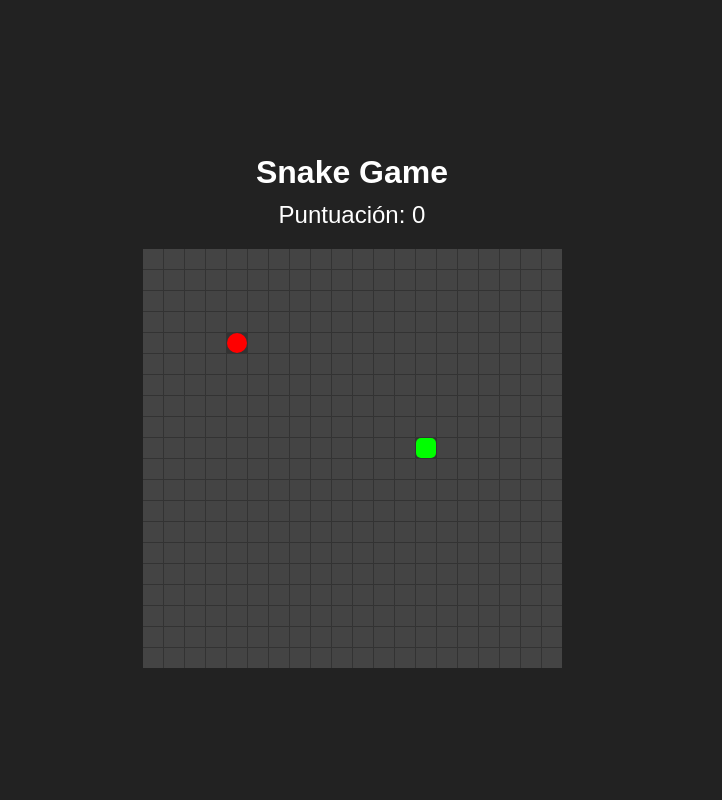
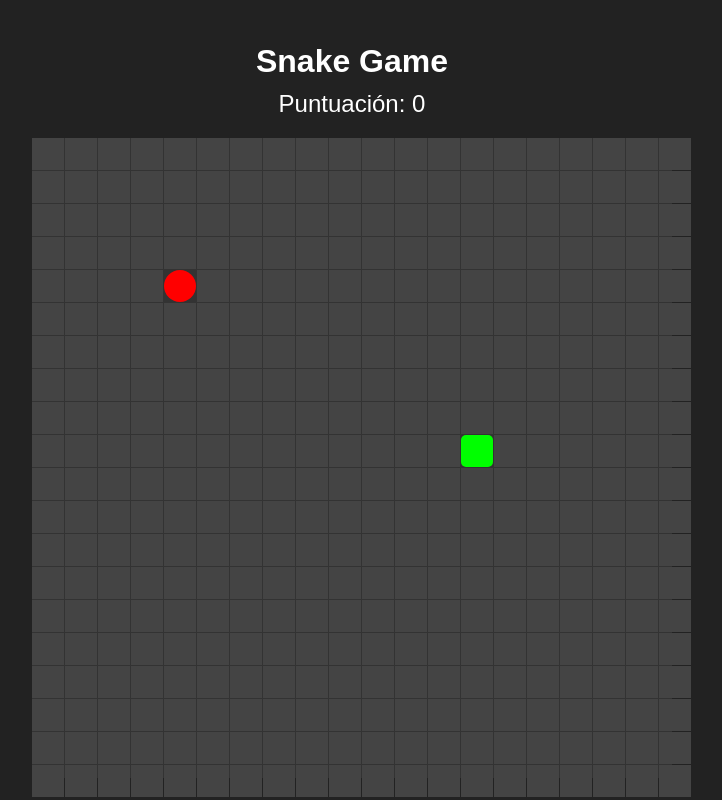
Before and after one commit to rexdaro/game-snake, a website built with Vite: page game-snake/index.html in a window 1280 px wide. Shown: the whole page, without its empty margins (288-1010 px from the left). Built offline with nearby package versions, Linux system fonts and the light colour scheme.

Commit message:
juego terminado

```diff
--- a/game-snake/index.html
+++ b/game-snake/index.html
@@ -2,7 +2,7 @@
 <html lang="es">
 <head>
     <meta charset="UTF-8">
-    <meta name="viewport" content="width=device-width, initial-scale=1.0">
+    <meta name="viewport" content="width=device-width, initial-scale=1.0, maximum-scale=1.0, user-scalable=no">
     <title>Snake Game</title>
     <link rel="stylesheet" href="./src/style.css">
 </head>
--- a/game-snake/src/main.js
+++ b/game-snake/src/main.js
@@ -63,7 +63,7 @@ function move() {
         snake.some(segment => segment.x === head.x && segment.y === head.y) // Choca consigo misma
     ) {
         clearInterval(gameInterval); // Detener el juego
-        alert(`¡Game Over! Puntuación: ${score}`);
+        alert(`Game over. Your Score: ${score}`);
         resetGame(); // Reiniciar el juego
         return;
     }
@@ -132,7 +132,8 @@ document.addEventListener('touchmove', (e) => {
         if (deltaY > 0 && direction !== 'up') direction = 'down'; // Deslizamiento hacia abajo
         else if (deltaY < 0 && direction !== 'down') direction = 'up'; // Deslizamiento hacia arriba
     }
-});
+}, { passive: false }); // Asegurar que preventDefault() funcione
+
 
 // Iniciar el juego
 resetGame();
--- a/game-snake/src/style.css
+++ b/game-snake/src/style.css
@@ -9,6 +9,7 @@ body {
   margin: 0;
   background-color: #222;
   color: white;
+  overflow: hidden; /* Evitar el desplazamiento de la pantalla */
 }
 
 h1 {
@@ -23,16 +24,19 @@ h1 {
 /* Estilos para el tablero */
 #board {
   display: grid;
-  grid-template-columns: repeat(20, 20px);
-  grid-template-rows: repeat(20, 20px);
+  grid-template-columns: repeat(20, 4vmin); /* Usar unidades relativas */
+  grid-template-rows: repeat(20, 4vmin); /* Usar unidades relativas */
   gap: 1px;
   background-color: #333;
+  width: 80vmin; /* Tamaño relativo al viewport */
+  height: 80vmin; /* Tamaño relativo al viewport */
+  margin: 0 auto;
 }
 
 /* Estilos para las celdas */
 .cell {
-  width: 20px;
-  height: 20px;
+  width: 100%;
+  height: 100%;
   background-color: #444;
 }
 
```
Also changed, not shown: game-snake/src/ejemplo.html (deleted, +0 -34 lines).
